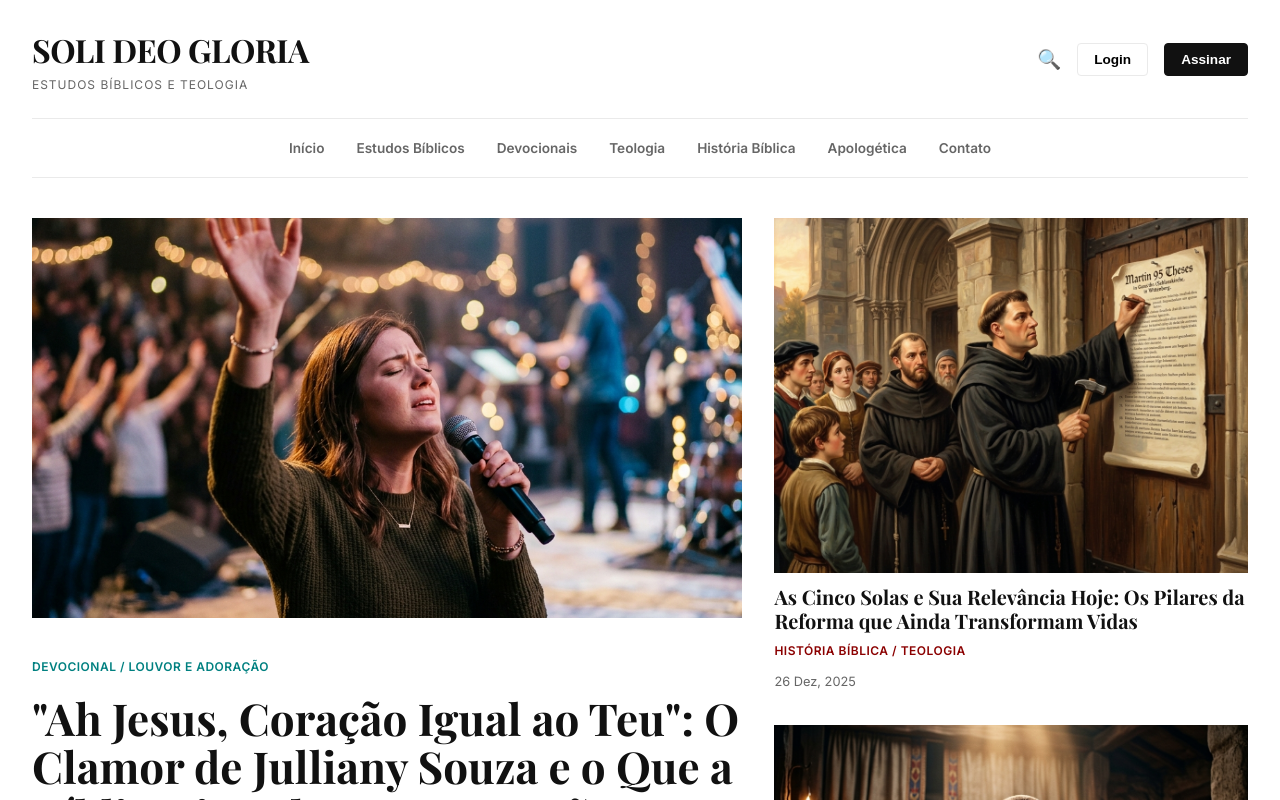
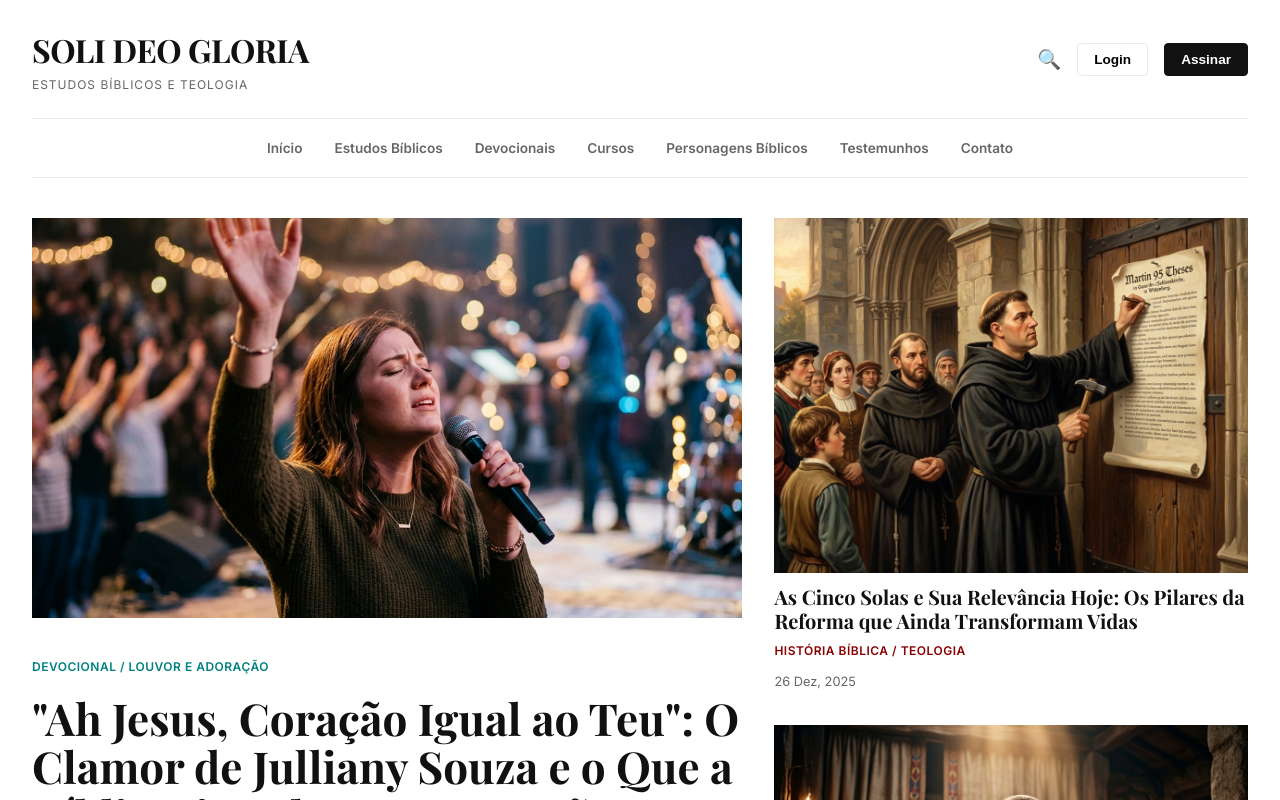
Before and after one commit to andrewsmorais/Blog-Crist-o-, a React (Vite) app: page / in a window 1280 px wide. Shown: the top 800 px of the page. Built offline with nearby package versions, Linux system fonts and the light colour scheme; a web font is replaced by a local one.

Commit message:
Atualizando itens do menu principal

```diff
--- a/src/App.jsx
+++ b/src/App.jsx
@@ -46,9 +46,9 @@ function App() {
               <li><a href="/">Início</a></li>
               <li><a href="#">Estudos Bíblicos</a></li>
               <li><a href="#">Devocionais</a></li>
-              <li><a href="#">Teologia</a></li>
-              <li><a href="#">História Bíblica</a></li>
-              <li><a href="#">Apologética</a></li>
+              <li><a href="#">Cursos</a></li>
+              <li><a href="#">Personagens Bíblicos</a></li>
+              <li><a href="#">Testemunhos</a></li>
               <li><a href="#">Contato</a></li>
             </ul>
           </nav>
```
